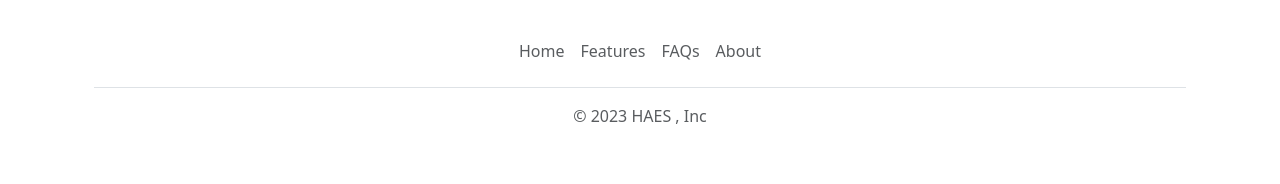
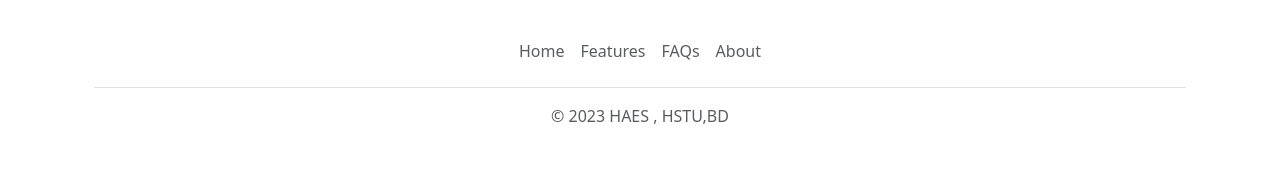
Before and after one commit to SRHridoy/hstu-alumni-employment-solutions, a Flask app: template templates/home.html in a window 1280 px wide. Shown: the part 1391-1575 px from the top of the page. Run offline with Flask 3, Linux system fonts and the light colour scheme; the template is opened without the code that fills it, so the values that code supplies are empty.

Commit message:
Keep my password secret...

```diff
--- a/database.py
+++ b/database.py
@@ -1,6 +1,7 @@
 from sqlalchemy import create_engine, text
+import os
 
-db_connection_string = "mysql+pymysql://cjjwd1x74f1pcqc8izb7:pscale_pw_lcQFDBXqGnHi3TwHjuC3vlBNdyPgrNRrIf8Les2kmjT@ap-south.connect.psdb.cloud/hstuaes?charset=utf8mb4"
+db_connection_string = os.environ['DB_CONNECTION_STRING']
 
 engine = create_engine(db_connection_string, connect_args={
   "ssl": {
--- a/templates/footer.html
+++ b/templates/footer.html
@@ -8,6 +8,6 @@
       <li class="nav-item"><a href="https://en.wikipedia.org/wiki/FAQ" class="nav-link px-2 text-muted">FAQs</a></li>
       <li class="nav-item"><a href="https://en.wikipedia.org/wiki/Alumni" class="nav-link px-2 text-muted">About</a></li>
     </ul>
-    <p class="text-center text-muted">&copy; 2023 HAES , Inc</p>
+    <p class="text-center text-muted">&copy; 2023 HAES , HSTU,BD</p>
   </footer>
 </div>
```
